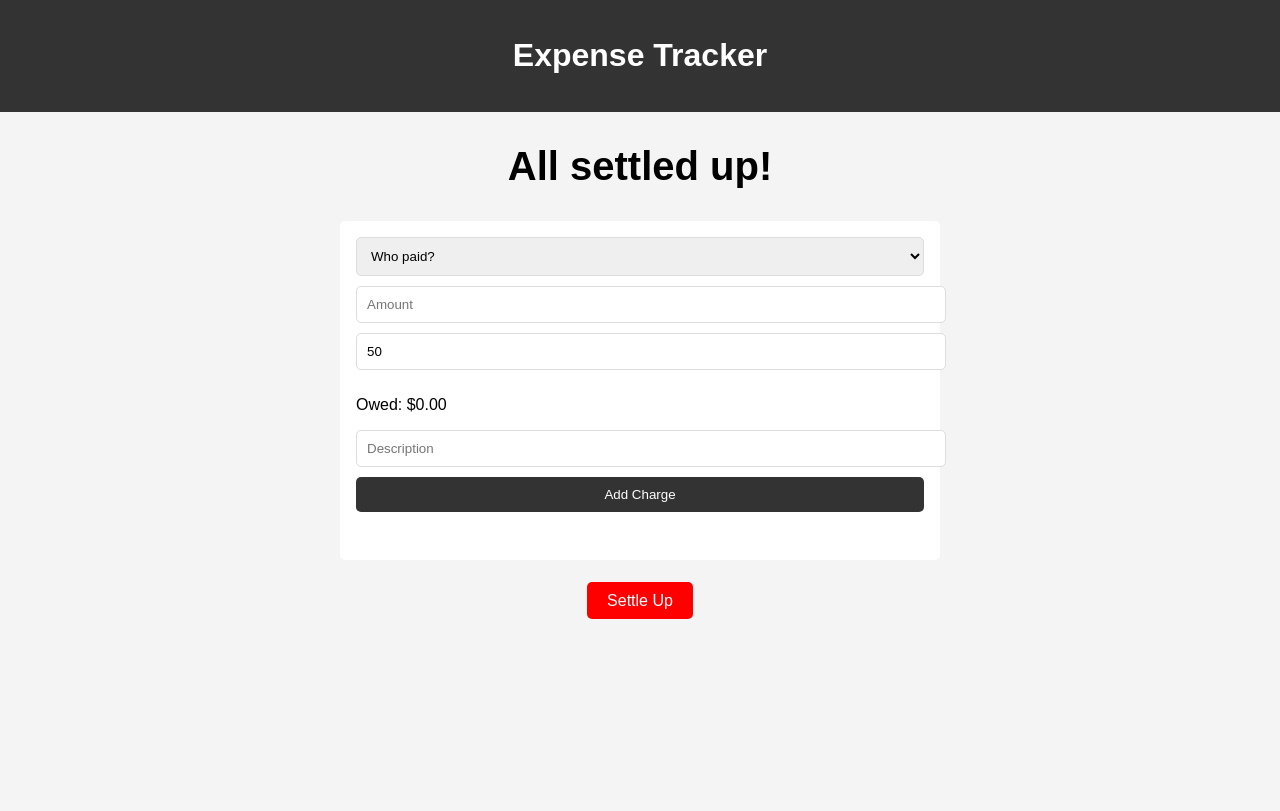
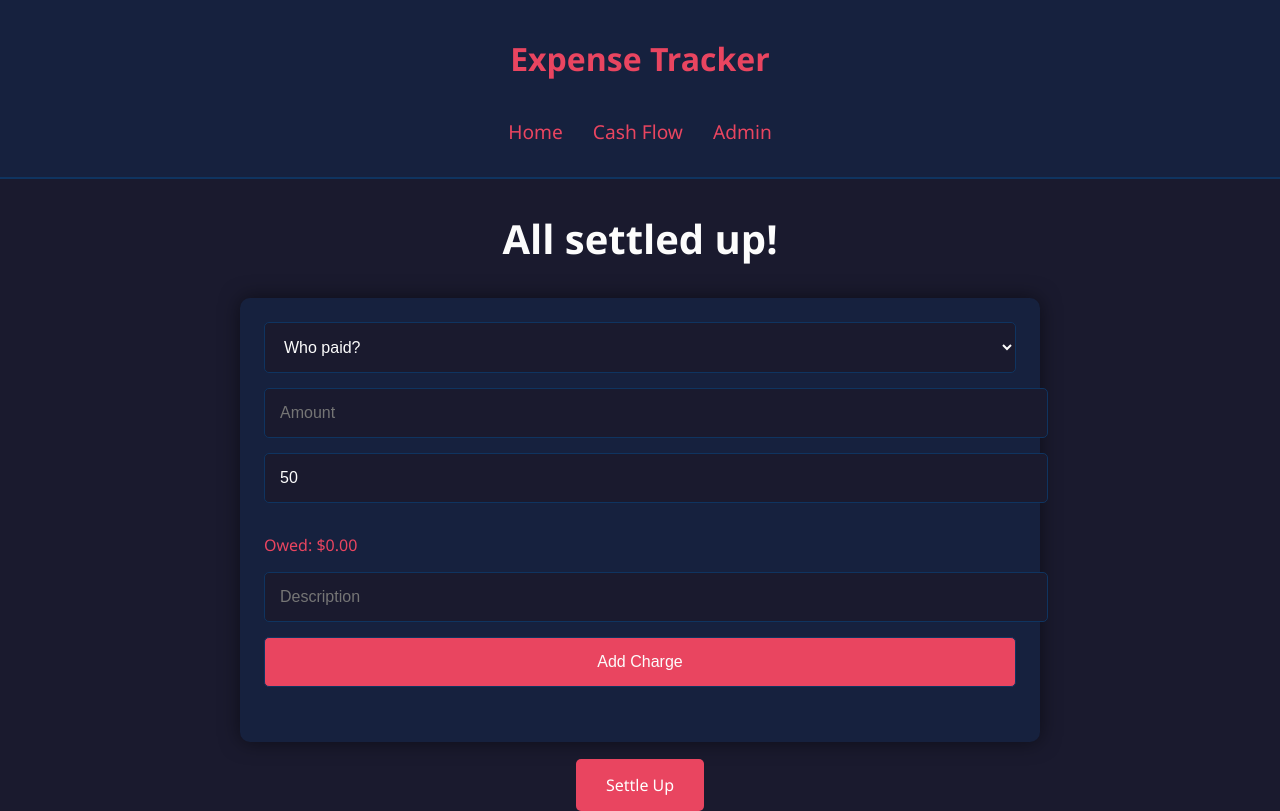
Before and after one commit to aaronperkel/cash-tracker, a PHP site: page / in a window 1280 px wide. Before the commit the page ends 619 px from the top, so only its background shows below. Run offline with PHP 8.4, Linux system fonts and the light colour scheme; data that the repository does not hold is empty; a stand-in replaces the project's code that opens the database connection.

Commit message:
I will add an admin page, a cash flow page, and a dark mode theme. My plan is to:
- Create an admin page to edit and delete charges
- Add a cash flow page to visualize the balance
- Update the CSS with a modern, dark-mode theme
- Add a navigation bar to the application

```diff
--- a/public/index.php
+++ b/public/index.php
@@ -33,6 +33,11 @@ $total = $riley_owes - $aaron_owes;
 <body>
     <header>
         <h1>Expense Tracker</h1>
+        <nav>
+            <a href="index.php">Home</a>
+            <a href="cash_flow.php">Cash Flow</a>
+            <a href="admin.php">Admin</a>
+        </nav>
     </header>
 
     <div class="container">
--- a/public/style.css
+++ b/public/style.css
@@ -1,20 +1,39 @@
 body {
-    font-family: sans-serif;
+    font-family: 'Segoe UI', Tahoma, Geneva, Verdana, sans-serif;
     margin: 0;
-    background-color: #f4f4f4;
+    background-color: #1a1a2e;
+    color: #e94560;
 }
 
 .container {
     width: 90%;
     margin: auto;
-    max-width: 600px;
+    max-width: 800px;
 }
 
 header {
-    background: #333;
-    color: #fff;
+    background: #16213e;
     padding: 1rem 0;
     text-align: center;
+    border-bottom: 2px solid #0f3460;
+}
+
+nav {
+    display: flex;
+    justify-content: center;
+    padding: 1rem 0;
+}
+
+nav a {
+    color: #e94560;
+    margin: 0 15px;
+    text-decoration: none;
+    font-size: 1.2rem;
+    transition: color 0.3s;
+}
+
+nav a:hover {
+    color: #fcfcfc;
 }
 
 .balance {
@@ -25,35 +44,37 @@ header {
 .balance h2 {
     margin: 0;
     font-size: 2.5rem;
+    color: #fcfcfc;
 }
 
 .charges {
-    background: #fff;
-    padding: 1rem;
-    border-radius: 5px;
-}
-
-.charge-form {
-    margin-bottom: 2rem;
+    background: #16213e;
+    padding: 1.5rem;
+    border-radius: 10px;
+    box-shadow: 0 0 20px rgba(0, 0, 0, 0.5);
 }
 
 .charge-form input,
-.charge-form select {
+.charge-form select,
+.charge-form button {
     width: 100%;
-    padding: 10px;
-    margin-bottom: 10px;
+    padding: 15px;
+    margin-bottom: 15px;
     border-radius: 5px;
-    border: 1px solid #ddd;
+    border: 1px solid #0f3460;
+    background-color: #1a1a2e;
+    color: #fcfcfc;
+    font-size: 1rem;
 }
 
 .charge-form button {
-    width: 100%;
-    padding: 10px;
-    border: none;
-    background: #333;
-    color: #fff;
-    border-radius: 5px;
+    background: #e94560;
     cursor: pointer;
+    transition: background 0.3s;
+}
+
+.charge-form button:hover {
+    background: #c43d54;
 }
 
 .charge-list {
@@ -64,12 +85,14 @@ header {
 .charge-list li {
     display: flex;
     justify-content: space-between;
-    padding: 10px;
-    border-bottom: 1px solid #ddd;
+    align-items: center;
+    padding: 15px;
+    border-bottom: 1px solid #0f3460;
+    color: #fcfcfc;
 }
 
 .charge-list li.settled {
-    color: #999;
+    color: #5a6a8a;
     text-decoration: line-through;
 }
 
@@ -79,9 +102,52 @@ header {
 }
 
 .settle-up a {
-    background: #f00;
+    background: #e94560;
     color: #fff;
-    padding: 10px 20px;
+    padding: 15px 30px;
     text-decoration: none;
     border-radius: 5px;
+    transition: background 0.3s;
 }
+
+.settle-up a:hover {
+    background: #c43d54;
+}
+
+.cash-flow {
+    text-align: center;
+    padding: 2rem 0;
+}
+
+.cash-flow .arrow {
+    font-size: 3rem;
+}
+
+.cash-flow .red {
+    color: #e94560;
+}
+
+.cash-flow .green {
+    color: #2ecc71;
+}
+
+.admin-table {
+    width: 100%;
+    border-collapse: collapse;
+}
+
+.admin-table th,
+.admin-table td {
+    padding: 15px;
+    text-align: left;
+    border-bottom: 1px solid #0f3460;
+}
+
+.admin-table th {
+    background-color: #0f3460;
+}
+
+.admin-table a {
+    color: #e94560;
+    text-decoration: none;
+}
```
Also changed, not shown: public/admin.php (added, +56 -0 lines), public/cash_flow.php (added, +65 -0 lines), public/delete_charge.php (added, +21 -0 lines), public/edit_charge.php (added, +68 -0 lines).
